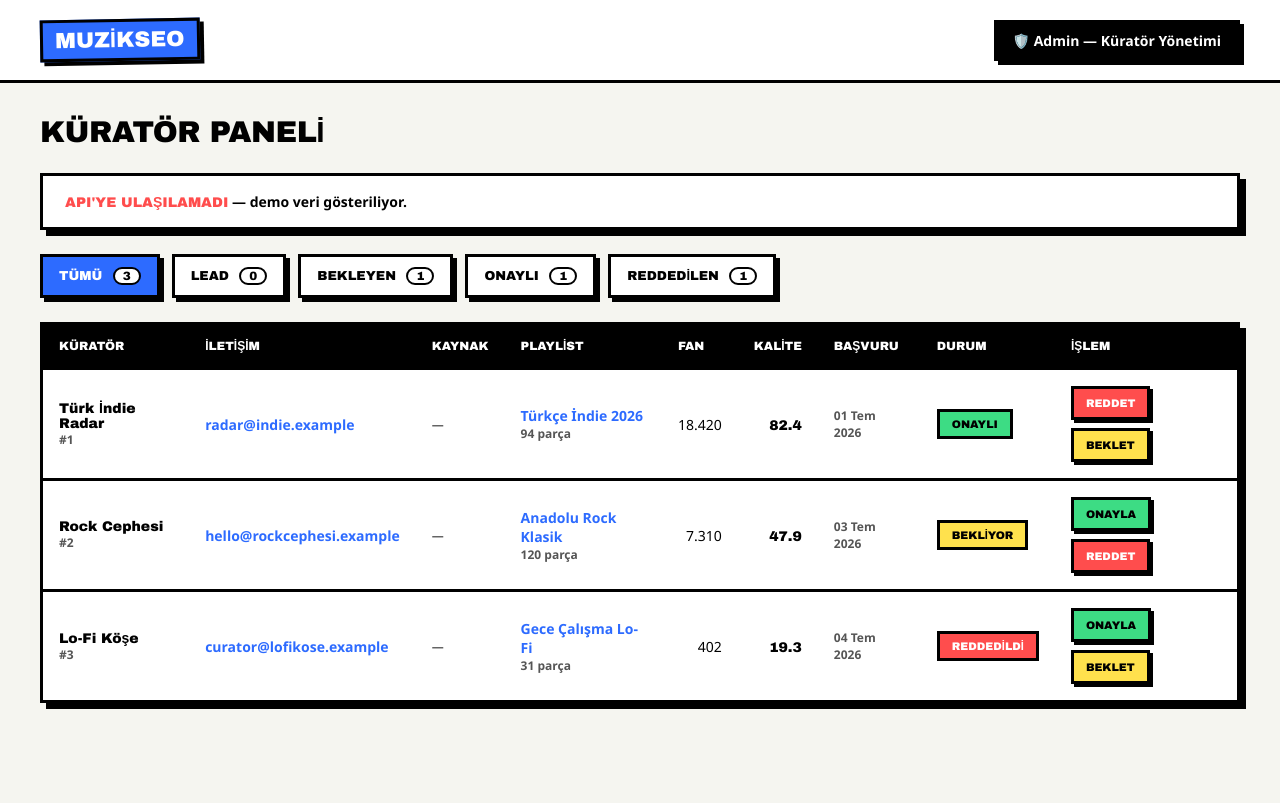
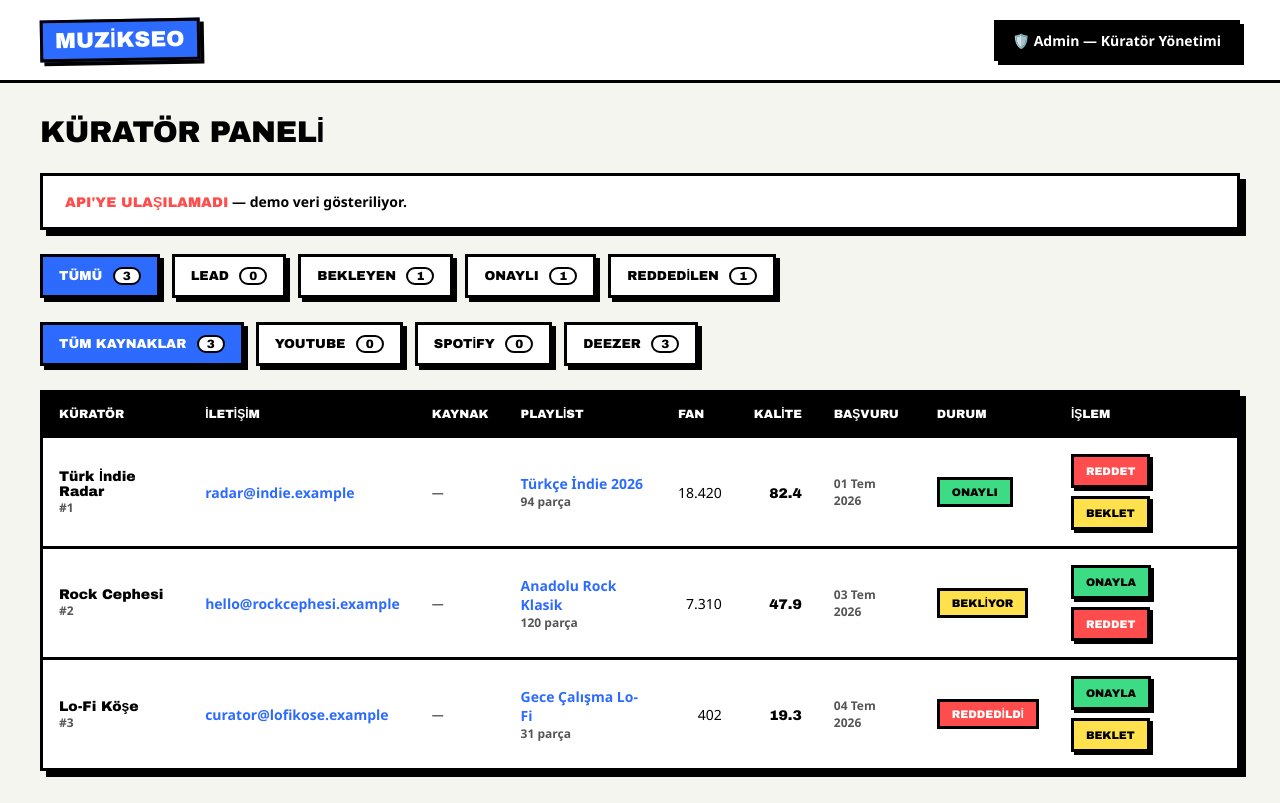
Before and after one commit to seyhancanyakan/musical-seo, a Next.js app in the folder web/: page /admin in a window 1280 px wide. Built offline with nearby package versions, Linux system fonts and the light colour scheme; no server answers.

Commit message:
feat(web): admin panelde kaynak filtresi (YouTube/Spotify/Deezer ayri gorunum)

```diff
--- a/web/app/admin/page.tsx
+++ b/web/app/admin/page.tsx
@@ -64,6 +64,22 @@ const FILTERS: { key: Filter; label: string }[] = [
   { key: "rejected", label: "Reddedilen" },
 ];
 
+type SourceKey = "all" | "youtube" | "spotify" | "deezer";
+
+const SOURCE_FILTERS: { key: SourceKey; label: string }[] = [
+  { key: "all", label: "Tüm Kaynaklar" },
+  { key: "youtube", label: "YouTube" },
+  { key: "spotify", label: "Spotify" },
+  { key: "deezer", label: "Deezer" },
+];
+
+function curatorSource(c: Curator): Exclude<SourceKey, "all"> {
+  const id = c.deezer_playlist_id || "";
+  if (id.startsWith("yt_")) return "youtube";
+  if (id.startsWith("sp_")) return "spotify";
+  return "deezer";
+}
+
 function statusLabel(status: CuratorStatus): string {
   if (status === "approved") return "Onaylı";
   if (status === "rejected") return "Reddedildi";
@@ -106,6 +122,7 @@ export default function AdminPage() {
   const [isDemoMode, setIsDemoMode] = useState(false);
   const [isLoading, setIsLoading] = useState(true);
   const [filter, setFilter] = useState<Filter>("all");
+  const [sourceFilter, setSourceFilter] = useState<SourceKey>("all");
   const [busyId, setBusyId] = useState<number | null>(null);
 
   useEffect(() => {
@@ -135,10 +152,19 @@ export default function AdminPage() {
   }, [curators]);
 
   const visible = useMemo(() => {
-    const base = filter === "all" ? curators : curators.filter((c) => c.status === filter);
+    let base = filter === "all" ? curators : curators.filter((c) => c.status === filter);
+    if (sourceFilter !== "all") {
+      base = base.filter((c) => curatorSource(c) === sourceFilter);
+    }
     // Abone/fan sayisina gore azalan sirala — en cok erisimli curator en ustte.
     return [...base].sort((a, b) => b.fans - a.fans);
-  }, [curators, filter]);
+  }, [curators, filter, sourceFilter]);
+
+  const sourceCounts = useMemo(() => {
+    const base = { all: curators.length, youtube: 0, spotify: 0, deezer: 0 };
+    for (const c of curators) base[curatorSource(c)] += 1;
+    return base;
+  }, [curators]);
 
   async function changeStatus(id: number, status: CuratorStatus) {
     setBusyId(id);
@@ -184,6 +210,23 @@ export default function AdminPage() {
               onClick={() => setFilter(f.key)}
             >
               {f.label} <span className={styles.count}>{counts[f.key]}</span>
+            </button>
+          ))}
+        </div>
+
+        <div className={styles.filters}>
+          {SOURCE_FILTERS.map((f) => (
+            <button
+              key={f.key}
+              type="button"
+              className={
+                sourceFilter === f.key
+                  ? `${styles.filterBtn} ${styles.filterActive}`
+                  : styles.filterBtn
+              }
+              onClick={() => setSourceFilter(f.key)}
+            >
+              {f.label} <span className={styles.count}>{sourceCounts[f.key]}</span>
             </button>
           ))}
         </div>
```
